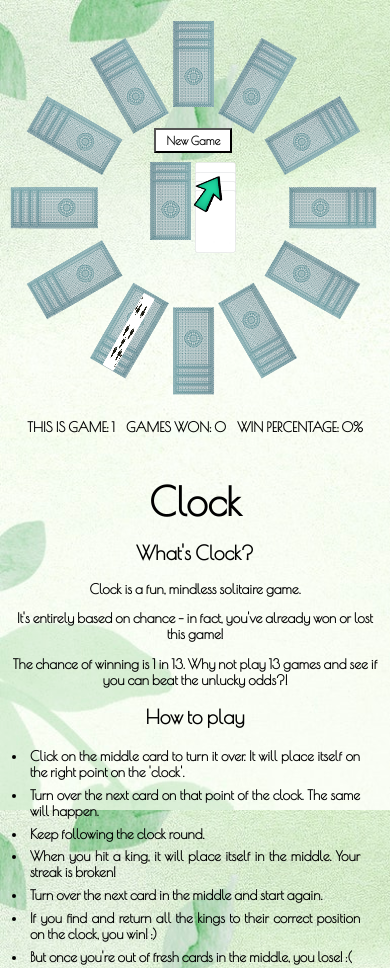
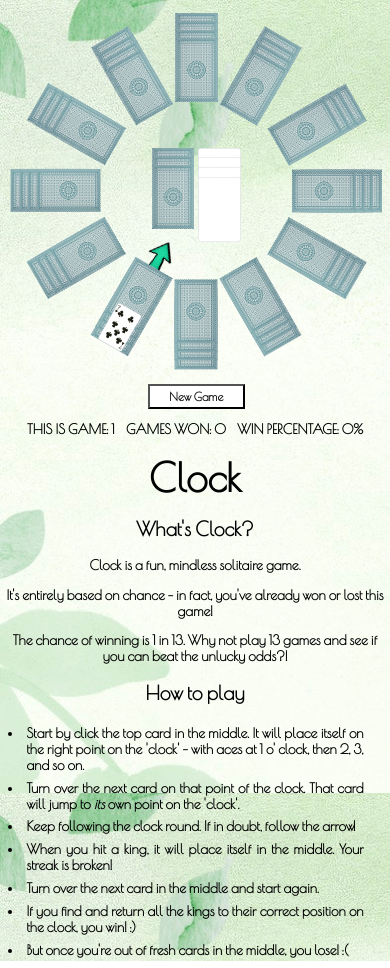
Before and after one commit to sudwald/clock, a React (Create React App) app: page / in a window 390 px wide. Both pictures are taken after a click on the picture 170 px from the left and 216 px from the top of the page. Built offline with nearby package versions, Linux system fonts and the light colour scheme.

Commit message:
Fine tuned mobile responsiveness

```diff
--- a/src/App.css
+++ b/src/App.css
@@ -222,6 +222,14 @@ button:hover {
 }
 
 @media screen and (orientation:landscape) and (max-width: 992px) {
+  body {
+    overflow-y: auto;
+    overflow-x:auto;
+  }
+  .App-main {
+    width:98%;
+    padding:1vh 1vw;
+  }
   h1 {
     font-size: 4vw;
   }
@@ -234,14 +242,18 @@ button:hover {
   ul {
     font-size: 1.5vw;
   }
+  #emoji {
+    width: 5vw;
+    height:auto;
+  }
   #clockContainer {
     display:grid;
     grid-template-columns: repeat(19, 5.22%);
-    grid-template-rows: repeat(11, 9%);
+    grid-template-rows: repeat(11, 9.2%);
     justify-items: center;
     margin: auto 0;
     align-self:center;
-    height:78%;
+    height:76%;
     padding:0px;
     align-self:center;
   }
@@ -255,19 +267,17 @@ button:hover {
     height: auto;
   }
   #arrow {
-    padding-left:37vh;
-    height: 4.5vh;
-    z-index: -1;
+    height: 4.2vh;
   }
   #statsContainer {
     padding-top:0;
   }
   #btnNewGame {
     grid-column: 8 / span 5;
-    grid-row: 3 / span 3;
+    grid-row: 4 / span 1;
     height: 5vh;
     width: 10.5vw;
-    align-self:center;
+    align-self: flex-end;
     font-size: 1.5vw;
     padding-top:0;
   }
@@ -282,16 +292,20 @@ button:hover {
   .App-main {
     grid-template-columns: 1fr;
     grid-template-areas: "clock" "info";
-    width:96%;
+    width:98%;
+    padding:1vh 1vw;
   }
   #gamePlayArea {
     grid-area: clock;
-    height:90%;
   }
   #info {
     grid-area: info;
     width:100%;
     height:88%;
+  }
+  #emoji {
+    width: 11vw;
+    height:auto;
   }
   h1 {
     font-size: 10vw;
@@ -307,8 +321,9 @@ button:hover {
   }
   #clockContainer {
     padding-bottom: 10%;
-    grid-template-columns: repeat(19, 5.22%);
-    grid-template-rows: repeat(11, 10%);
+    grid-template-columns: repeat(19, 5.3%);
+    grid-template-rows: repeat(12, 4vh);
+    height:43vh;
   }
   .stackedCard {
     margin-top: -130%;
@@ -316,13 +331,17 @@ button:hover {
     height: auto;
   }
   #arrow {
-    padding-left:24vh;
-    height: 3.5vh;
-    z-index: -1;
+    height: 3vh;
+    width:auto;
   }
   #btnNewGame {
     height: 3vh;
-    width: 20vw;
+    width: 25vw;
     font-size:3vw;
+    grid-row: 12 / span 1;
+  }
+  .cardPile {
+    height: 5vh;
+    width:7vw;
   }
 }
--- a/src/App.js
+++ b/src/App.js
@@ -45,9 +45,9 @@ function App() {
           <p>The chance of winning is 1 in 13. Why not play 13 games and see if you can beat the unlucky odds?!</p>
           <h2>How to play</h2>
             <ul>
-              <li>Click on the middle card to turn it over. It will place itself on the right point on the 'clock'.</li>
-              <li>Turn over the next card on that point of the clock. The same will happen.</li>
-              <li>Keep following the clock round.</li>
+              <li>Start by click the top card in the middle. It will place itself on the right point on the 'clock' - with aces at 1 o' clock, then 2, 3, and so on.</li>
+              <li>Turn over the next card on that point of the clock. That card will jump to <i>its</i> own point on the 'clock'.</li>
+              <li>Keep following the clock round. If in doubt, follow the arrow!</li>
               <li>When you hit a king, it will place itself in the middle. Your streak is broken!</li>
               <li>Turn over the next card in the middle and start again.</li>
               <li>If you find and return all the kings to their correct position on the clock, you win! :)</li>
```
